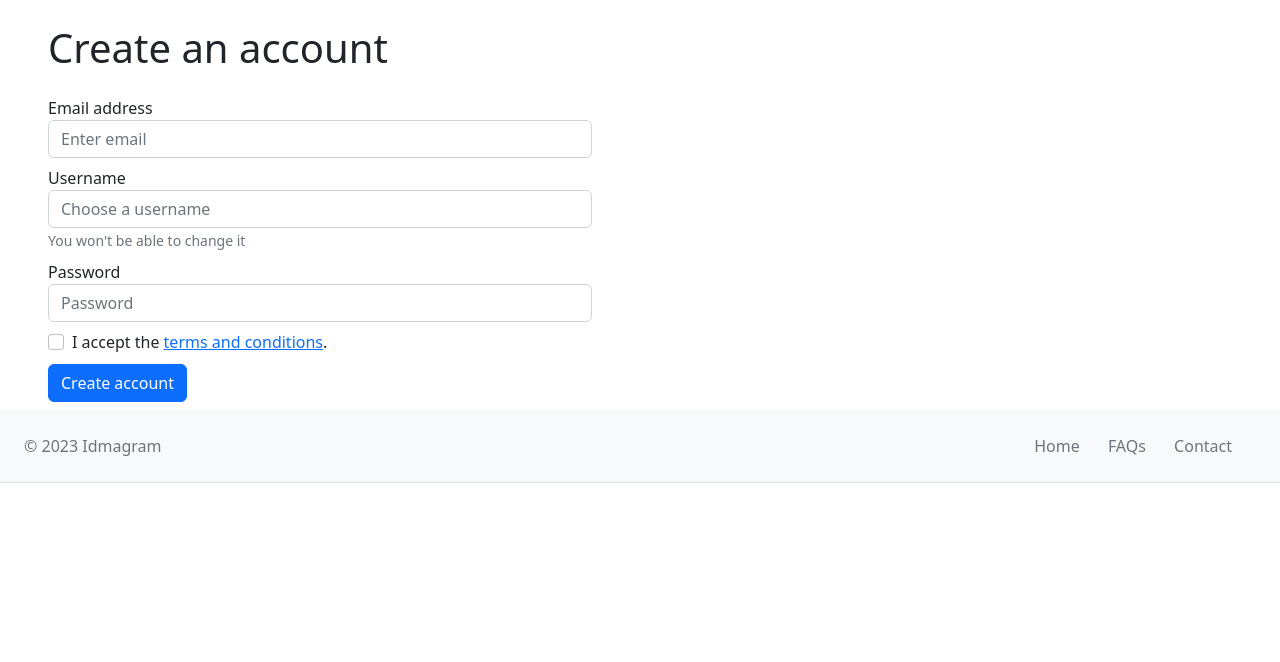
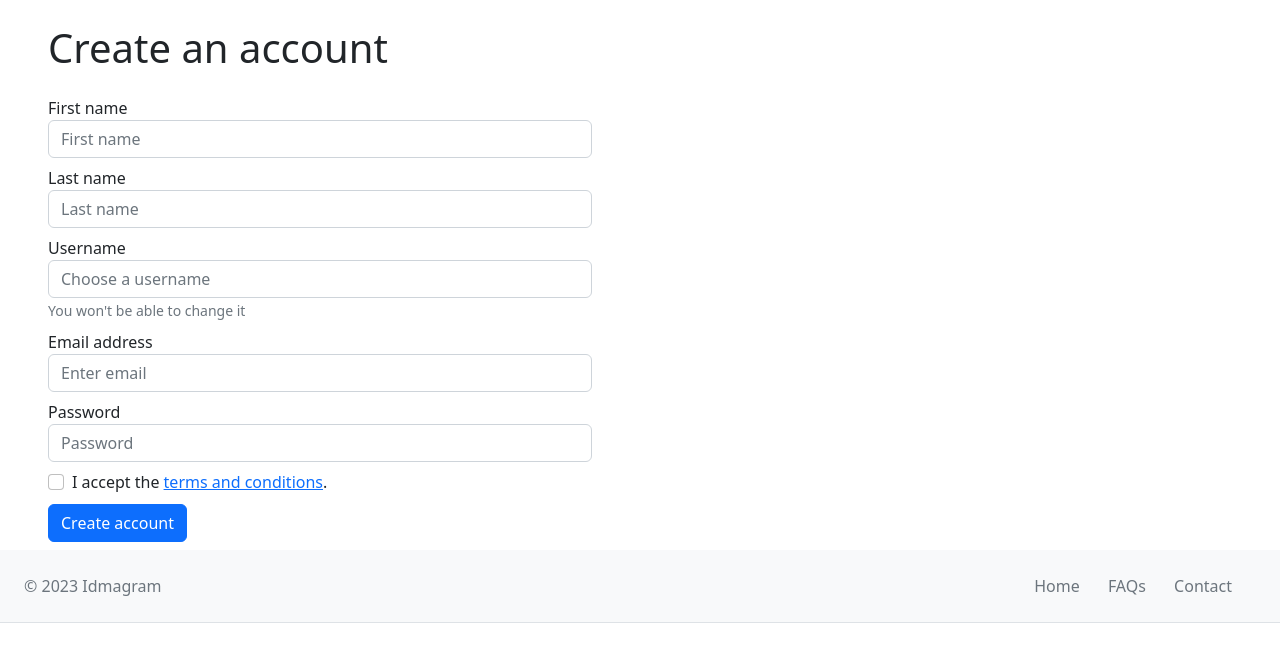
Before and after one commit to guillegpra/idmagram, a Node server app: page /register in a window 1280 px wide. Shown: the part 56-718 px from the top of the page. Run offline with Node 20, Linux system fonts and the light colour scheme.

Commit message:
make register button work

```diff
--- a/app.js
+++ b/app.js
@@ -32,10 +32,10 @@ connection.connect(function(err) {
 });
 
 const urlencodedParser = bodyParser.urlencoded({ extended: false });
-let validationObject = [
+const validationObject = [
+    check("username").trim().escape(),
     check("email").trim().isEmail().escape(),
-    check("username").exists().trim().escape(),
-    check("password").exists().trim().escape(),
+    check("password").trim().escape()
 ];
 
 const app = express();
@@ -54,14 +54,15 @@ app.get("/register", (req, res) => {
 });
 
 app.post("/register", urlencodedParser, validationObject, (req, res) => {
-
+    console.log(req.body);
     console.log(req.body.username);
     console.log(req.body.password);
     const errors = validationResult(req); // validate content
+    console.log(errors);
     // TODO: check for non-empty errors and return error if so
 
     // perfom query
-    const query = "INSERT INTO users (username, email, pwd) VALUES (?, ?, ?);";
+    const query = "INSERT INTO users (username, email, pwd) VALUES (?, ?, ?)";
     connection.query(
         query,
         [req.body.username, req.body.email, req.body.password],
--- a/views/login.ejs
+++ b/views/login.ejs
@@ -19,7 +19,7 @@
                 </div>
 
                 <div class="form-check pt-2">
-                    <input type="checkbox" class="form-check-input" id="pwd-toggle" onclick="showPassword()">
+                    <input type="checkbox" class="form-check-input" name="pwd-toggle" id="pwd-toggle" onclick="showPassword()">
                     <label class="form-check-label" for="pwd-toggle">Show password</label>
                 </div>
 
--- a/views/register.ejs
+++ b/views/register.ejs
@@ -10,24 +10,35 @@
 
             <h1>Create an account</h1>
             <form action="/register" method="post">
+
                 <div class="form-group pt-3">
-                    <label for="email">Email address</label>
-                    <input type="email" class="form-control" id="email" placeholder="Enter email">
+                    <label for="first_name">First name</label>
+                    <input type="text" class="form-control" name="first_name" id="first_name" placeholder="First name">
+                </div>
+
+                <div class="form-group pt-2">
+                    <label for="last_name">Last name</label>
+                    <input type="text" class="form-control" name="last_name" id="last_name" placeholder="Last name">
                 </div>
 
                 <div class="form-group pt-2">
                     <label for="username">Username</label>
-                    <input type="text" class="form-control" id="username" aria-describedby="usernameHelp" placeholder="Choose a username">
+                    <input type="text" class="form-control" name="username" id="username" aria-describedby="usernameHelp" placeholder="Choose a username">
                     <small id="usernameHelp" class="form-text text-muted">You won't be able to change it</small>
                 </div>
 
                 <div class="form-group pt-2">
+                    <label for="email">Email address</label>
+                    <input type="email" class="form-control" name="email" id="email" placeholder="Enter email">
+                </div>
+
+                <div class="form-group pt-2">
                     <label for="password">Password</label>
-                    <input type="password" class="form-control" id="password" placeholder="Password">
+                    <input type="password" class="form-control" name="password" id="password" placeholder="Password">
                 </div>
 
                 <div class="form-check pt-2">
-                    <input type="checkbox" class="form-check-input" id="terms">
+                    <input type="checkbox" class="form-check-input" name="terms" id="terms" required>
                     <label class="form-check-label" for="terms">I accept the <a href="/html/terms.html">terms and conditions</a>.</label>
                 </div>
 
```
